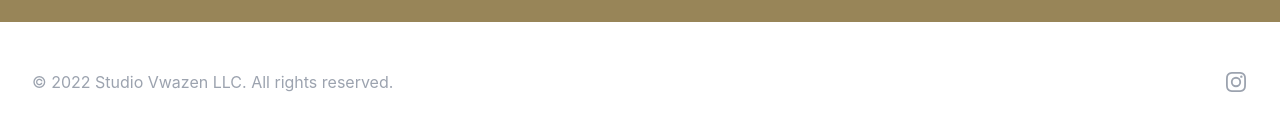
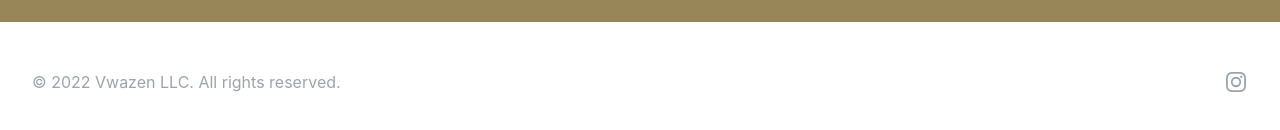
Before and after one commit to jrthartwig/studio-vwazen, a React (Create React App) app: page / in a window 1280 px wide. Shown: the part 1744-1874 px from the top of the page. Built offline with nearby package versions, Linux system fonts and the light colour scheme.

Commit message:
fix: footer

```diff
--- a/src/Footer.jsx
+++ b/src/Footer.jsx
@@ -32,7 +32,7 @@ export default function Footer() {
         </div>
         <div className="mt-8 md:order-1 md:mt-0">
           <p className="text-center text-base text-gray-400">
-            &copy; 2022 Studio Vwazen LLC. All rights reserved.
+            &copy; 2022 Vwazen LLC. All rights reserved.
           </p>
         </div>
       </div>
```
